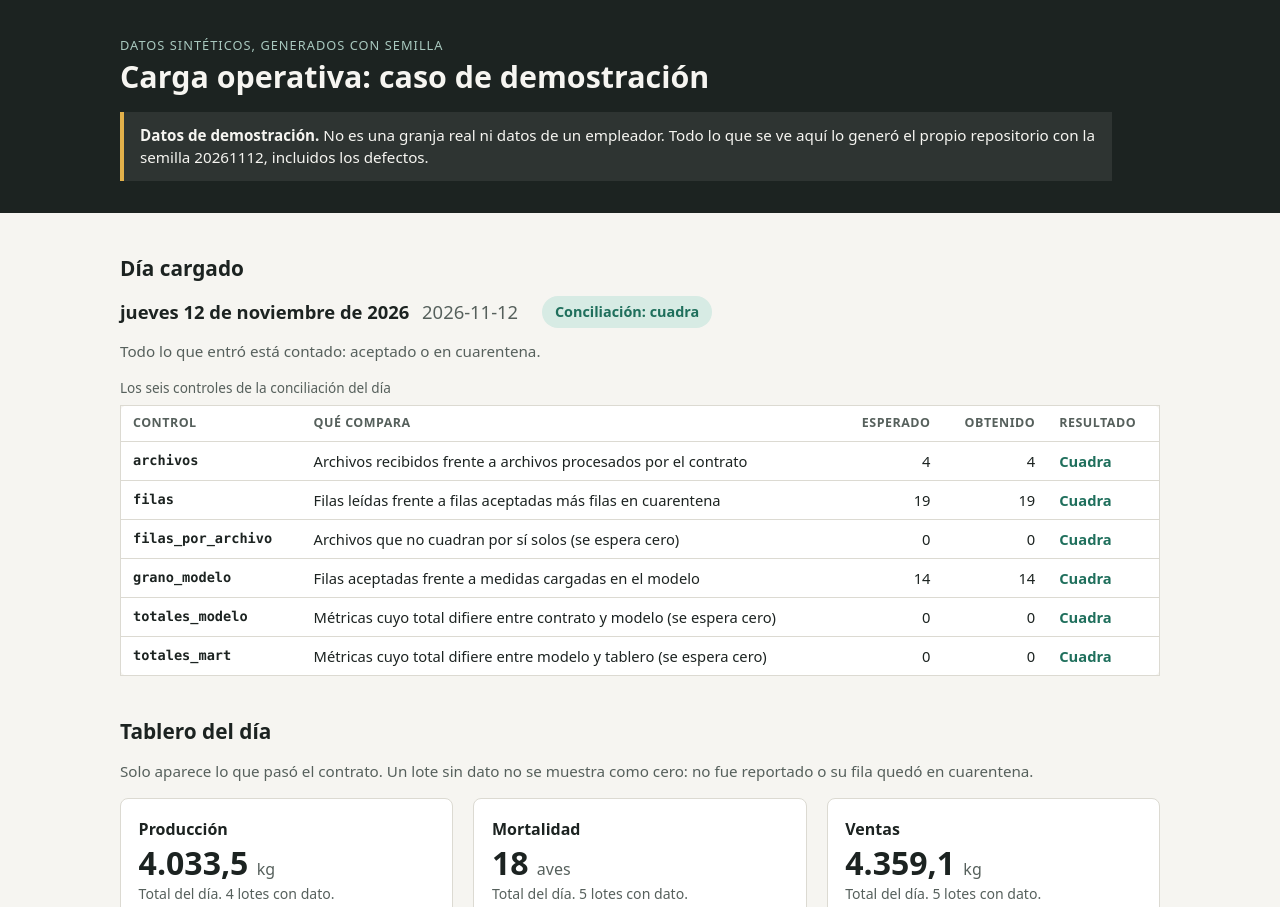
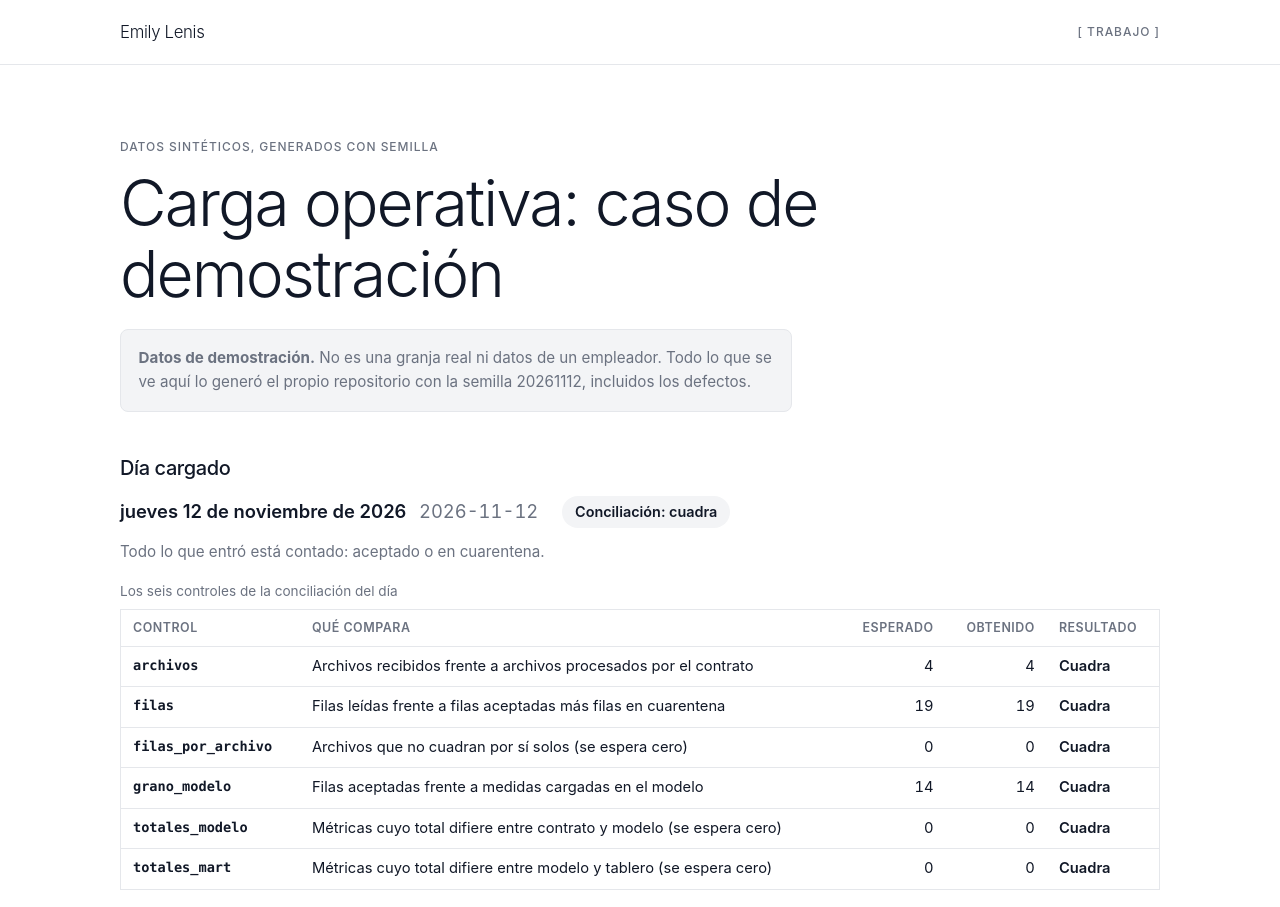
Before and after one commit to Emxxlenis/carga-operativa, a plain HTML site: page docs/index.html in a window 1280 px wide. Shown: the top 907 px of the page. Drawn offline with Linux system fonts and the light colour scheme.

Commit message:
Match the operational-load demo to the portfolio type and color.
The page was a separate dark theme. It now uses the same light and dark surfaces, weight, and top bar as the site.

Co-authored-by: Cursor <cursoragent@cursor.com>

```diff
--- a/docs/estilos.css
+++ b/docs/estilos.css
@@ -1,14 +1,30 @@
 :root {
-  --fondo: #f6f5f1;
+  color-scheme: light dark;
+  --fondo: #ffffff;
   --superficie: #ffffff;
-  --tinta: #1c2321;
-  --tinta-suave: #56605c;
-  --linea: #dcdad2;
-  --acento: #1f6f5c;
-  --acento-suave: #d7ebe4;
-  --alerta: #9a3b1f;
-  --alerta-suave: #f6e1d8;
-  --barra: #9cc5b8;
+  --tinta: #111827;
+  --tinta-suave: #6b7280;
+  --linea: #e5e7eb;
+  --acento: #111827;
+  --acento-suave: #f3f4f6;
+  --alerta: #b91c1c;
+  --alerta-suave: #fef2f2;
+  --barra: #d1d5db;
+}
+
+@media (prefers-color-scheme: dark) {
+  :root {
+    --fondo: #0a0a0a;
+    --superficie: #111827;
+    --tinta: #f3f4f6;
+    --tinta-suave: #9ca3af;
+    --linea: #1f2937;
+    --acento: #f3f4f6;
+    --acento-suave: #1f2937;
+    --alerta: #fca5a5;
+    --alerta-suave: #3f1d1d;
+    --barra: #374151;
+  }
 }
 
 * {
@@ -16,9 +32,9 @@
 }
 
 html {
-  font-family: system-ui, -apple-system, "Segoe UI", Roboto, "Helvetica Neue", Arial, sans-serif;
+  font-family: Inter, ui-sans-serif, system-ui, -apple-system, "Segoe UI", sans-serif;
   font-size: 16px;
-  line-height: 1.5;
+  line-height: 1.6;
   color: var(--tinta);
   background: var(--fondo);
 }
@@ -33,33 +49,69 @@ body {
   padding: 0 1.25rem;
 }
 
+.barra {
+  position: sticky;
+  top: 0;
+  z-index: 10;
+  background: color-mix(in srgb, var(--fondo) 86%, transparent);
+  border-bottom: 1px solid var(--linea);
+  backdrop-filter: blur(12px);
+}
+
+.barra-inner {
+  display: flex;
+  justify-content: space-between;
+  align-items: center;
+  height: 4rem;
+}
+
+.marca,
+.navmarca {
+  margin: 0;
+}
+
+.marca {
+  font-weight: 300;
+  font-size: 1.05rem;
+  letter-spacing: -0.02em;
+}
+
+.navmarca {
+  font-size: 0.75rem;
+  font-weight: 500;
+  letter-spacing: 0.08em;
+  color: var(--tinta-suave);
+}
+
 .cabecera {
-  background: var(--tinta);
-  color: #f6f5f1;
-  padding: 2.25rem 0 2rem;
+  padding: 4.5rem 0 0;
 }
 
 .sobretitulo {
-  margin: 0 0 0.25rem;
-  font-size: 0.8rem;
+  margin: 0 0 0.75rem;
+  font-size: 0.75rem;
+  font-weight: 500;
   letter-spacing: 0.08em;
   text-transform: uppercase;
-  color: #a9c9bf;
+  color: var(--tinta-suave);
 }
 
 h1 {
-  margin: 0 0 1rem;
-  font-size: 1.9rem;
-  line-height: 1.2;
-  font-weight: 650;
+  margin: 0 0 1.25rem;
+  font-size: clamp(2.4rem, 5vw, 4.25rem);
+  line-height: 1.1;
+  font-weight: 300;
+  letter-spacing: -0.03em;
 }
 
 .aviso {
   margin: 0;
-  max-width: 62rem;
-  padding: 0.75rem 1rem;
-  border-left: 4px solid #e2b04a;
-  background: rgba(255, 255, 255, 0.08);
+  max-width: 42rem;
+  padding: 1rem 1.1rem;
+  border: 1px solid var(--linea);
+  border-radius: 0.5rem;
+  background: var(--acento-suave);
+  color: var(--tinta-suave);
   font-size: 0.95rem;
 }
 
@@ -69,8 +121,9 @@ section {
 
 h2 {
   margin: 0 0 0.75rem;
-  font-size: 1.3rem;
-  font-weight: 650;
+  font-size: 1.25rem;
+  font-weight: 500;
+  letter-spacing: -0.02em;
 }
 
 h3 {
@@ -259,18 +312,19 @@ tbody th {
 .etiqueta {
   fill: var(--tinta-suave);
   font-size: 9px;
-  font-family: system-ui, -apple-system, "Segoe UI", Roboto, Arial, sans-serif;
+  font-family: Inter, ui-sans-serif, system-ui, -apple-system, "Segoe UI", sans-serif;
 }
 
 .rotulo {
   display: inline-block;
   margin: 0 0 1rem;
-  padding: 0.4rem 0.8rem;
-  border: 1px solid #e2b04a;
-  border-radius: 6px;
-  background: #fbf3df;
-  font-size: 0.92rem;
-  font-weight: 600;
+  padding: 0.45rem 0.8rem;
+  border: 1px solid var(--linea);
+  border-radius: 0.5rem;
+  background: var(--acento-suave);
+  color: var(--tinta-suave);
+  font-size: 0.85rem;
+  font-weight: 500;
 }
 
 .lista {
--- a/docs/index.html
+++ b/docs/index.html
@@ -9,15 +9,20 @@
 <link rel="stylesheet" href="estilos.css">
 </head>
 <body>
-<header class="cabecera">
-  <div class="ancho">
-    <p class="sobretitulo">Datos sintéticos, generados con semilla</p>
-    <h1>Carga operativa: caso de demostración</h1>
-    <p class="aviso"><strong>Datos de demostración.</strong> No es una granja real ni datos de un empleador. Todo lo que se ve aquí lo generó el propio repositorio con la semilla 20261112, incluidos los defectos.</p>
+<header class="barra">
+  <div class="ancho barra-inner">
+    <p class="marca">Emily Lenis</p>
+    <p class="navmarca">[ TRABAJO ]</p>
   </div>
 </header>
 
 <main class="ancho">
+  <header class="cabecera">
+    <p class="sobretitulo">Datos sintéticos, generados con semilla</p>
+    <h1>Carga operativa: caso de demostración</h1>
+    <p class="aviso"><strong>Datos de demostración.</strong> No es una granja real ni datos de un empleador. Todo lo que se ve aquí lo generó el propio repositorio con la semilla 20261112, incluidos los defectos.</p>
+  </header>
+
   <section aria-labelledby="titulo-dia">
     <h2 id="titulo-dia">Día cargado</h2>
     <div class="dia">
--- a/src/carga_operativa/demo/estilos.css
+++ b/src/carga_operativa/demo/estilos.css
@@ -1,14 +1,30 @@
 :root {
-  --fondo: #f6f5f1;
+  color-scheme: light dark;
+  --fondo: #ffffff;
   --superficie: #ffffff;
-  --tinta: #1c2321;
-  --tinta-suave: #56605c;
-  --linea: #dcdad2;
-  --acento: #1f6f5c;
-  --acento-suave: #d7ebe4;
-  --alerta: #9a3b1f;
-  --alerta-suave: #f6e1d8;
-  --barra: #9cc5b8;
+  --tinta: #111827;
+  --tinta-suave: #6b7280;
+  --linea: #e5e7eb;
+  --acento: #111827;
+  --acento-suave: #f3f4f6;
+  --alerta: #b91c1c;
+  --alerta-suave: #fef2f2;
+  --barra: #d1d5db;
+}
+
+@media (prefers-color-scheme: dark) {
+  :root {
+    --fondo: #0a0a0a;
+    --superficie: #111827;
+    --tinta: #f3f4f6;
+    --tinta-suave: #9ca3af;
+    --linea: #1f2937;
+    --acento: #f3f4f6;
+    --acento-suave: #1f2937;
+    --alerta: #fca5a5;
+    --alerta-suave: #3f1d1d;
+    --barra: #374151;
+  }
 }
 
 * {
@@ -16,9 +32,9 @@
 }
 
 html {
-  font-family: system-ui, -apple-system, "Segoe UI", Roboto, "Helvetica Neue", Arial, sans-serif;
+  font-family: Inter, ui-sans-serif, system-ui, -apple-system, "Segoe UI", sans-serif;
   font-size: 16px;
-  line-height: 1.5;
+  line-height: 1.6;
   color: var(--tinta);
   background: var(--fondo);
 }
@@ -33,33 +49,69 @@ body {
   padding: 0 1.25rem;
 }
 
+.barra {
+  position: sticky;
+  top: 0;
+  z-index: 10;
+  background: color-mix(in srgb, var(--fondo) 86%, transparent);
+  border-bottom: 1px solid var(--linea);
+  backdrop-filter: blur(12px);
+}
+
+.barra-inner {
+  display: flex;
+  justify-content: space-between;
+  align-items: center;
+  height: 4rem;
+}
+
+.marca,
+.navmarca {
+  margin: 0;
+}
+
+.marca {
+  font-weight: 300;
+  font-size: 1.05rem;
+  letter-spacing: -0.02em;
+}
+
+.navmarca {
+  font-size: 0.75rem;
+  font-weight: 500;
+  letter-spacing: 0.08em;
+  color: var(--tinta-suave);
+}
+
 .cabecera {
-  background: var(--tinta);
-  color: #f6f5f1;
-  padding: 2.25rem 0 2rem;
+  padding: 4.5rem 0 0;
 }
 
 .sobretitulo {
-  margin: 0 0 0.25rem;
-  font-size: 0.8rem;
+  margin: 0 0 0.75rem;
+  font-size: 0.75rem;
+  font-weight: 500;
   letter-spacing: 0.08em;
   text-transform: uppercase;
-  color: #a9c9bf;
+  color: var(--tinta-suave);
 }
 
 h1 {
-  margin: 0 0 1rem;
-  font-size: 1.9rem;
-  line-height: 1.2;
-  font-weight: 650;
+  margin: 0 0 1.25rem;
+  font-size: clamp(2.4rem, 5vw, 4.25rem);
+  line-height: 1.1;
+  font-weight: 300;
+  letter-spacing: -0.03em;
 }
 
 .aviso {
   margin: 0;
-  max-width: 62rem;
-  padding: 0.75rem 1rem;
-  border-left: 4px solid #e2b04a;
-  background: rgba(255, 255, 255, 0.08);
+  max-width: 42rem;
+  padding: 1rem 1.1rem;
+  border: 1px solid var(--linea);
+  border-radius: 0.5rem;
+  background: var(--acento-suave);
+  color: var(--tinta-suave);
   font-size: 0.95rem;
 }
 
@@ -69,8 +121,9 @@ section {
 
 h2 {
   margin: 0 0 0.75rem;
-  font-size: 1.3rem;
-  font-weight: 650;
+  font-size: 1.25rem;
+  font-weight: 500;
+  letter-spacing: -0.02em;
 }
 
 h3 {
@@ -259,18 +312,19 @@ tbody th {
 .etiqueta {
   fill: var(--tinta-suave);
   font-size: 9px;
-  font-family: system-ui, -apple-system, "Segoe UI", Roboto, Arial, sans-serif;
+  font-family: Inter, ui-sans-serif, system-ui, -apple-system, "Segoe UI", sans-serif;
 }
 
 .rotulo {
   display: inline-block;
   margin: 0 0 1rem;
-  padding: 0.4rem 0.8rem;
-  border: 1px solid #e2b04a;
-  border-radius: 6px;
-  background: #fbf3df;
-  font-size: 0.92rem;
-  font-weight: 600;
+  padding: 0.45rem 0.8rem;
+  border: 1px solid var(--linea);
+  border-radius: 0.5rem;
+  background: var(--acento-suave);
+  color: var(--tinta-suave);
+  font-size: 0.85rem;
+  font-weight: 500;
 }
 
 .lista {
```
Also changed, not shown: src/carga_operativa/demo/plantilla.html (+10 -5 lines).
